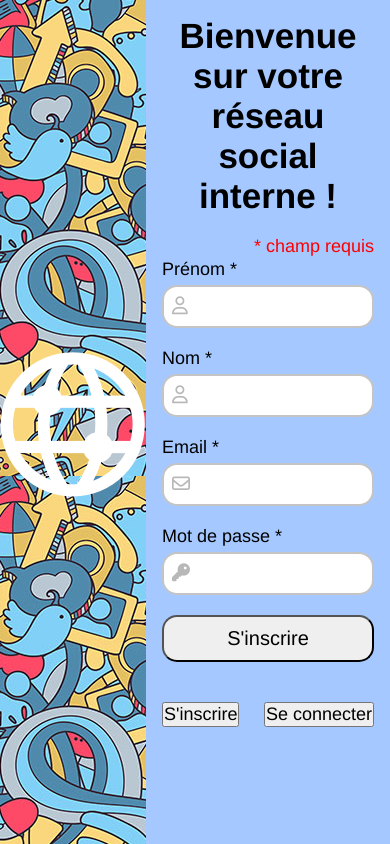
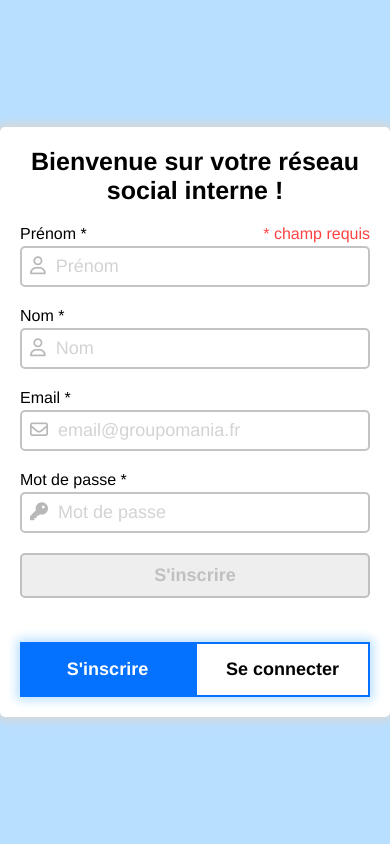
Before and after one commit to Nini-Le-Grand/NeilCraig_03112021, a Vue app in the folder frontend/: page / in a window 390 px wide. Both pictures are taken after a click on the button "S'inscrire". Built offline with nearby package versions, Linux system fonts and the light colour scheme.

Commit message:
Connexion responsive

```diff
--- a/frontend/src/components/forms/LoginForm.vue
+++ b/frontend/src/components/forms/LoginForm.vue
@@ -1,15 +1,22 @@
 <template>
-  <form action="#">
-    <div class="error">
-      {{ error }}
+  <form @submit.prevent="send()">
+    <div class="toplabel">
+      <label for="login-email">Email *</label>
+      <div class="error">
+        {{ error }}
+      </div>
     </div>
 
-    <label for="login-email">Email *</label>
     <div class="input">
       <div class="input-logo">
         <i class="far fa-envelope"></i>
       </div>
-      <input type="email" name="login-email" v-model="email" />
+      <input
+        type="text"
+        name="login-email"
+        placeholder="email@groupomania.fr"
+        v-model="email"
+      />
     </div>
 
     <label for="login-password">Mot de passe *</label>
@@ -17,12 +24,15 @@
       <div class="input-logo">
         <i class="fas fa-key"></i>
       </div>
-      <input type="password" name="login-password" v-model="password" />
+      <input
+        type="password"
+        name="login-password"
+        placeholder="Mot de passe"
+        v-model="password"
+      />
     </div>
 
-    <button type="submit" name="btn-login" @click.prevent="postLogin()">
-      Se connecter
-    </button>
+    <button :disabled="disabled">Se connecter</button>
   </form>
 </template>
 
@@ -37,16 +47,24 @@ export default {
       email: "",
       password: "",
       error: "* champ requis",
+      disabled: true,
     };
+  },
+  updated() {
+    if ((this.email != "") & (this.password != "")) {
+      this.disabled = false;
+    } else {
+      this.disabled = true;
+    }
   },
   methods: {
     ...mapMutations(["initUser"]),
 
-    postLogin() {
+    send() {
       let request = {
         email: this.email,
-        password: this.password
-        }
+        password: this.password,
+      };
       http
         .post("/auth/login", request)
         .then((response) => {
@@ -64,31 +82,66 @@ export default {
 </script>
 
 <style scoped>
+button {
+  padding: 10px 0px;
+  color: rgb(5, 113, 255);
+  background-color: white;
+  border: 2px solid rgb(5, 113, 255);
+  border-radius: 5px;
+  cursor: pointer;
+  font-weight: bold;
+}
+
+button:hover {
+  box-shadow: 0px 0px 5px 1px rgb(5, 113, 255);
+}
+
+button:disabled {
+  color: rgb(192, 192, 192);
+  cursor: unset;
+  border: 2px solid rgb(192, 192, 192);
+  background-color: rgb(238, 238, 238);
+  box-shadow: 0px 0px 0px 0px white;
+}
+
+.toplabel {
+  display: flex;
+  justify-content: space-between;
+}
+
 form {
   display: flex;
   flex-direction: column;
-  margin-bottom: 40px;
 }
 
 label {
-  margin-bottom: 5px;
+  margin-bottom: 3px;
+  font-size: 16px;
 }
 
 input {
-  font-size: 20px;
+  font-size: 18px;
   border: 0px solid white;
   width: 100%;
+}
+
+input::placeholder {
+  color: rgb(211, 211, 211);
 }
 
 input:focus {
   outline: none;
 }
 
+input:focus::placeholder {
+  color: white;
+}
+
 .input {
   margin-bottom: 20px;
   display: flex;
   align-items: center;
-  border-radius: 15px;
+  border-radius: 5px;
   padding: 8px;
   border: 2px solid rgb(196, 196, 196);
   color: rgb(184, 184, 184);
@@ -99,31 +152,16 @@ input:focus {
   box-shadow: 0px 0px 2px 4px rgba(184, 184, 184, 0.151);
 }
 .input:focus-within {
-  border: 2px solid blue;
-  color: black;
+  border: 2px solid rgb(5, 113, 255);
+  color: rgb(5, 113, 255);
 }
 
 .input-logo {
   margin-right: 10px;
 }
 
-button {
-  align-self: flex-end;
-  width: 100%;
-  padding: 10px;
-  border-radius: 15px;
-  margin-bottom: 30px;
-  font-size: 20px;
-}
-
-button:hover {
-  cursor: pointer;
-}
-
 .error {
-  align-self: flex-end;
-  color: red;
-  text-align: center;
-  height: 23px;
+  color: rgb(255, 67, 67);
+  font-size: 16px;
 }
 </style>
--- a/frontend/src/components/forms/SigninForm.vue
+++ b/frontend/src/components/forms/SigninForm.vue
@@ -1,15 +1,22 @@
 <template>
-  <form action="signin" method="post">
-    <div class="error">
-      {{ error }}
+  <form @submit.prevent="sendSignin()">
+    <div class="toplabel">
+      <label for="signin-firstName">Prénom *</label>
+      <div class="error">
+        {{ error }}
+      </div>
     </div>
 
-    <label for="signin-firstName">Prénom *</label>
     <div class="input">
       <div class="input-logo">
         <i class="far fa-user"></i>
       </div>
-      <input type="text" name="signin-firstName" v-model="firstName" />
+      <input
+        type="text"
+        name="signin-firstName"
+        v-model="firstName"
+        placeholder="Prénom"
+      />
     </div>
 
     <label for="signin-lastName">Nom *</label>
@@ -17,15 +24,25 @@
       <div class="input-logo">
         <i class="far fa-user"></i>
       </div>
-      <input type="text" name="signin-lastName" v-model="lastName" />
+      <input
+        type="text"
+        name="signin-lastName"
+        v-model="lastName"
+        placeholder="Nom"
+      />
     </div>
 
     <label for="signin-email">Email *</label>
     <div class="input">
       <div class="input-logo">
         <i class="far fa-envelope"></i>
-        </div>
-      <input type="text" name="signin-email" v-model="email" />
+      </div>
+      <input
+        type="text"
+        name="signin-email"
+        v-model="email"
+        placeholder="email@groupomania.fr"
+      />
     </div>
 
     <label for="signin-password">Mot de passe *</label>
@@ -33,12 +50,15 @@
       <div class="input-logo">
         <i class="fas fa-key"></i>
       </div>
-      <input type="password" name="signin-password" v-model="password" />
+      <input
+        type="password"
+        name="signin-password"
+        v-model="password"
+        placeholder="Mot de passe"
+      />
     </div>
 
-    <button type="button" name="btn-signin" @click="postSignin()">
-      S'inscrire
-    </button>
+    <button :disabled="disabled">S'inscrire</button>
   </form>
 </template>
 
@@ -54,61 +74,115 @@ export default {
       email: "",
       password: "",
       error: "* champ requis",
+      disabled: true,
     };
   },
-
+  updated() {
+    if (
+      (this.firstName != "") &
+      (this.lastName != "") &
+      (this.email != "") &
+      (this.password != "")
+    ) {
+      this.disabled = false;
+    } else {
+      this.disabled = true;
+    }
+  },
   methods: {
-    postSignin() {
+    sendSignin() {
+      console.log("sending");
       const request = {
         firstName: this.firstName,
         lastName: this.lastName,
         email: this.email,
-        password: this.password
-        };
+        password: this.password,
+      };
       http
         .post("/auth/signin", request)
         .then(() => {
-          alert("Votre inscription a bien été prise en compte ! \nVous allez être redirigé vers la page de connexion.")
-          this.$emit("changePage", {
-            value: true,
+          alert(
+            "Votre inscription a bien été prise en compte ! \nVous allez être redirigé vers la page de connexion."
+          );
+          this.$emit("signin", {
+            access: true,
+            loginSelected: true,
+            signinSelected: false,
           });
         })
-        .catch(() => {
-          alert("Une erreur s'est produite lors de votre inscription !")
+        .catch((err) => {
+          alert("Une erreur s'est produite lors de votre inscription !");
+          if (err.response.data.errno == 1062) {
+            this.error = "Utilisateur déjà créé !";
+          }
         });
     },
   },
 };
-
 </script>
 
 <style scoped>
+button {
+  padding: 10px 0px;
+  color: rgb(5, 113, 255);
+  background-color: white;
+  border: 2px solid rgb(5, 113, 255);
+  border-radius: 5px;
+  cursor: pointer;
+  font-weight: bold;
+}
+
+button:hover {
+  box-shadow: 0px 0px 5px 1px rgb(5, 113, 255);
+}
+
+button:disabled {
+  color: rgb(192, 192, 192);
+  cursor: unset;
+  border: 2px solid rgb(192, 192, 192);
+  background-color: rgb(238, 238, 238);
+  box-shadow: 0px 0px 0px 0px white;
+}
+
+.toplabel {
+  display: flex;
+  justify-content: space-between;
+}
+
 form {
   display: flex;
   flex-direction: column;
-  margin-bottom: 40px;
 }
 
 label {
-  margin-bottom: 5px;
+  margin-bottom: 3px;
+  font-size: 16px;
 }
 
 input {
-  font-size: 20px;
+  font-size: 18px;
   border: 0px solid white;
   width: 100%;
+}
+
+input::placeholder {
+  color: rgb(211, 211, 211);
 }
 
 input:focus {
   outline: none;
 }
 
+input:focus::placeholder {
+  color: white;
+}
+
 .input {
   margin-bottom: 20px;
   display: flex;
   align-items: center;
-  border-radius: 15px;
-  padding:8px;
+  border-radius: 5px;
+  padding: 8px;
   border: 2px solid rgb(196, 196, 196);
   color: rgb(184, 184, 184);
   background-color: white;
@@ -118,30 +192,16 @@ input:focus {
   box-shadow: 0px 0px 2px 4px rgba(184, 184, 184, 0.151);
 }
 .input:focus-within {
-  border: 2px solid blue;
-  color: black;
+  border: 2px solid rgb(5, 113, 255);
+  color: rgb(5, 113, 255);
 }
 
 .input-logo {
   margin-right: 10px;
 }
 
-button {
-  align-self: flex-start;
-  width: 100%;
-  padding: 10px;
-  border-radius: 15px;
-  font-size: 20px;
-}
-
-button:hover {
-  cursor: pointer;
-}
-
 .error {
-  align-self: flex-end;
-  color: red;
-  text-align: center;
-  height: 23px;
+  color: rgb(255, 67, 67);
+  font-size: 16px;
 }
 </style>
--- a/frontend/src/router/index.js
+++ b/frontend/src/router/index.js
@@ -1,5 +1,5 @@
 import { createRouter, createWebHashHistory } from "vue-router";
-import Connexion from "../views/Authentification/Connexion.vue";
+import Connexion from "../views/Connexion.vue";
 import Home from "../views/Home.vue";
 import Feed from "../views/Feed.vue";
 import Users from "../views/Users.vue";
--- a/frontend/src/views/Authentification/Connexion.vue
+++ /dev/null
@@ -1,117 +0,0 @@
-<template>
-    <div class="page">
-        <div class="banner">
-            <Banner />
-        </div>
-        <div class="connexion">
-            <header>
-                <h1>
-                    Bienvenue sur votre réseau social interne !
-                </h1>
-            </header>
-            <div class="connexionCard">
-                <LoginForm v-if="access" />
-                <SigninForm v-else  @changePage="updateAccess"/>
-
-                <nav>
-                    <button @click="showSigninForm()">S'inscrire</button>
-                    <button @click="showLoginForm()">Se connecter</button>
-                </nav>
-
-            </div>
-
-        </div>
-    </div>
-</template>
-
-<script>
-import Banner from "@/components/Banner.vue";
-import SigninForm from "../../components/forms/SigninForm.vue";
-import LoginForm from "../../components/forms/LoginForm.vue"
-
-export default {
-    name: "Connexion",
-    components: { Banner, SigninForm, LoginForm },
-    data() {
-        return {
-            access: true
-        }
-    },
-    methods: {
-        showSigninForm() {
-            this.access = false;
-        },
-        showLoginForm() {
-            this.access = true;
-        },
-        updateAccess(payload) {
-            this.access = payload.value
-        }
-    }
-}
-</script>
-
-<style scoped>
-    h1 {
-        text-align: center;
-        margin-bottom: 20px;
-        font-size: 35px;
-    }
-    a {
-        text-decoration: none;
-        color: black;
-        font-weight: bold;
-        box-shadow: 0px 0px 2px 2px rgba(172, 171, 171, 0.356);
-        font-size: 20px;
-        padding: 10px 0px;
-        width: 47%;
-        border-radius: 5px;
-    }
-    a:hover {
-        color: blue;
-        box-shadow: 0px 0px 2px 2px blue;
-    }
-    .selected {
-        color: white;
-        background-color: blue;
-    }
-
-    .selected:hover {
-        color: white;
-    }
-    nav {
-        text-align: center;
-        display: flex;
-        justify-content: space-between;
-    }
-    img {
-        width: 300px;
-    }
-    .logo {
-        text-align: center;
-    }
-    .page {
-        display: flex;
-    }
-    .banner {
-        background-position: center;
-        justify-content: center;
-        align-items: center;
-        width: 60%;
-        height: 100vh;
-    }
-    .connexion {
-        width: 900px;
-        padding: 16px;
-        background-color: rgba(0, 102, 255, 0.356);
-    }
-
-    .card {
-        background-color: white;
-        border-radius: 5px;
-        padding: 20px;
-        width: 70%;
-        margin: auto;
-        box-shadow: 0px 0px 10px 4px rgb(216, 216, 216);
-    }
-</style>
--- /dev/null
+++ b/frontend/src/views/Connexion.vue
@@ -0,0 +1,157 @@
+<template>
+  <div class="container">
+    <div class="banner">
+      <Banner />
+    </div>
+    <div class="connexion">
+      <div class="card">
+        <div class="top">
+          <header>
+            <h1>Bienvenue sur votre réseau social interne !</h1>
+          </header>
+          <div class="connexionCard">
+            <LoginForm v-if="access" />
+            <SigninForm v-else @signin="goToLogin" />
+          </div>
+        </div>
+
+        <nav>
+          <button
+            @click="showSigninForm()"
+            :class="{ selected: signinSelected }"
+          >
+            S'inscrire
+          </button>
+          <button @click="showLoginForm()" :class="{ selected: loginSelected }">
+            Se connecter
+          </button>
+        </nav>
+      </div>
+    </div>
+  </div>
+</template>
+
+<script>
+import Banner from "../components/Banner.vue";
+import SigninForm from "../components/forms/SigninForm.vue";
+import LoginForm from "../components/forms/LoginForm.vue";
+
+export default {
+  name: "Connexion",
+  components: { Banner, SigninForm, LoginForm },
+  data() {
+    return {
+      access: true,
+      signinSelected: false,
+      loginSelected: true,
+    };
+  },
+  methods: {
+    showSigninForm() {
+      this.access = false;
+      this.loginSelected = false;
+      this.signinSelected = true;
+    },
+    showLoginForm() {
+      this.access = true;
+      this.loginSelected = true;
+      this.signinSelected = false;
+    },
+    goToLogin(payload) {
+      this.access = payload.access;
+      this.loginSelected = payload.loginSelected;
+      this.signinSelected = payload.signinSelected;
+    },
+  },
+};
+</script>
+
+<style scoped>
+@media all and (max-width: 1000px) {
+  .banner {
+    display: none;
+  }
+
+  .connexion {
+   background-color: grey;
+  }
+}
+
+.selected {
+  background-color: rgb(5, 113, 255);
+  color: white;
+  font-weight: bold;
+}
+.selected:hover {
+  background-color: rgb(5, 113, 255);
+  box-shadow: 0px 0px 4px 1px rgb(5, 113, 255);
+  color: white;
+}
+
+button {
+  width: 50%;
+  padding: 15px 0px;
+  border: 0;
+  background-color: white;
+  cursor: pointer;
+  font-weight: bold;
+  border: 2px solid rgb(5, 113, 255);
+}
+
+button:hover {
+  background-color: white;
+  box-shadow: 0px 0px 5px 1px rgb(5, 113, 255);
+  color: rgb(5, 113, 255);
+}
+.container {
+  display: flex;
+}
+h1 {
+  text-align: center;
+  margin-bottom: 20px;
+  font-size: 25px;
+}
+nav {
+  text-align: center;
+  display: flex;
+  justify-content: space-between;
+  box-shadow: 0px 0px 10px 3px rgb(184, 223, 255);
+}
+img {
+  width: 300px;
+}
+.logo {
+  text-align: center;
+}
+.page {
+  display: flex;
+}
+.banner {
+  background-position: center;
+  justify-content: center;
+  align-items: center;
+  height: 100vh;
+  flex: 6;
+}
+.connexion {
+  background-color: rgb(184, 223, 255);
+  flex: 6;
+  height: 100vh;
+  display: flex;
+  justify-content: center;
+  align-items: center;
+}
+
+.card {
+  display: flex;
+  flex-direction: column;
+  justify-content: space-between;
+  background-color: white;
+  border-radius: 5px;
+  padding: 20px;
+  height: 550px;
+  max-width: 400px;
+  margin: auto;
+  box-shadow: 0px 0px 10px 4px rgb(216, 216, 216);
+}
+</style>
```
Also changed, not shown: 1 other file (tests, documents, lock files or other folders).
